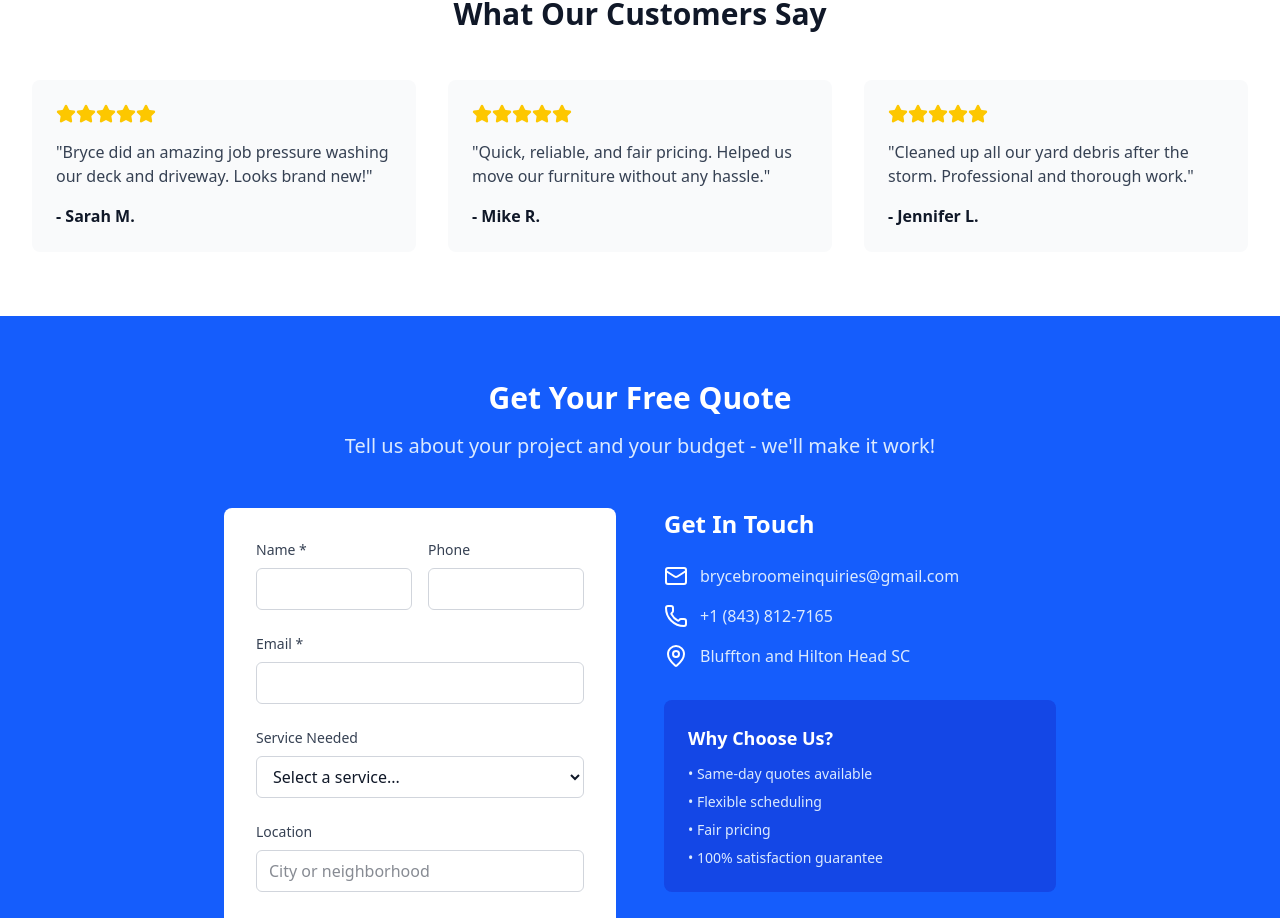
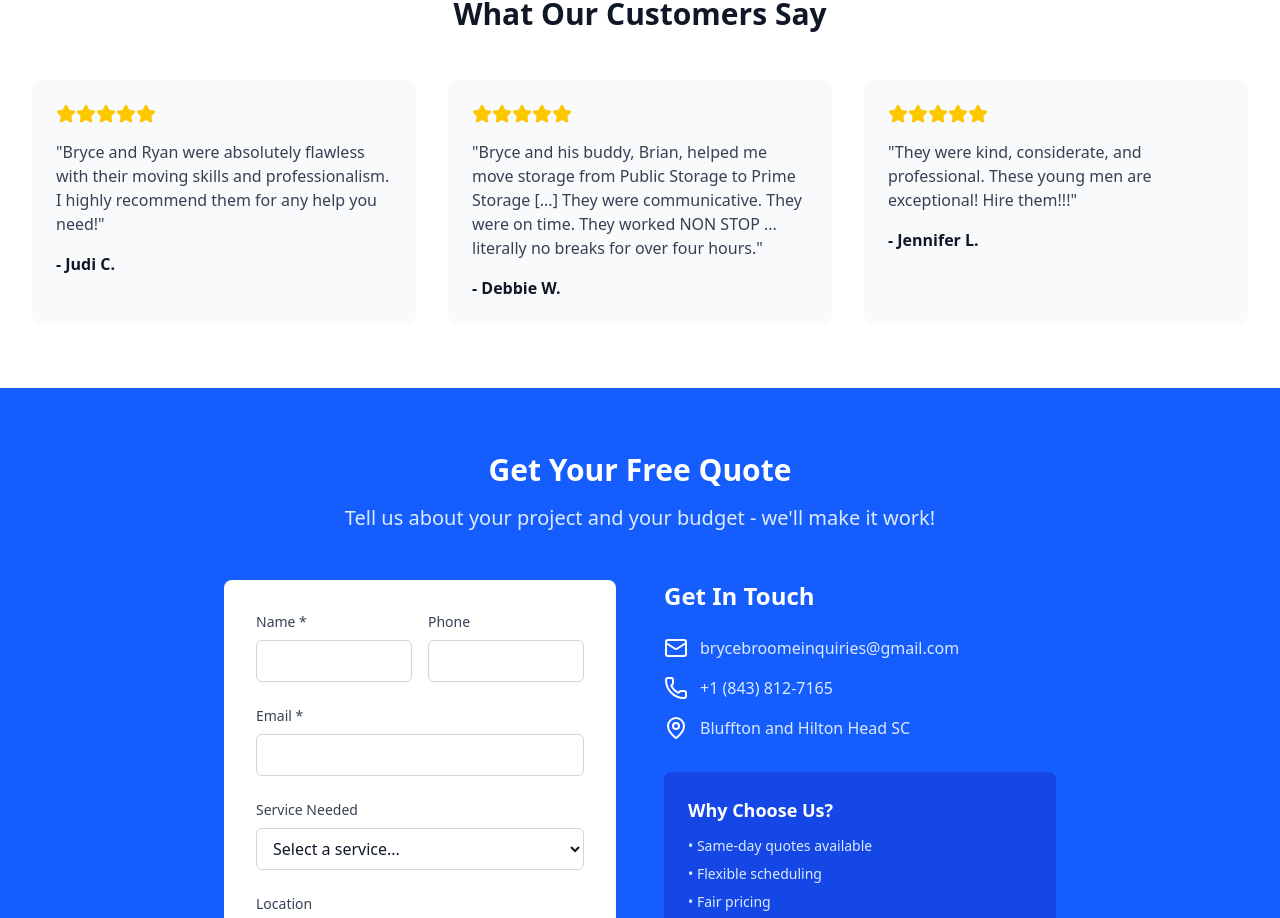
Before and after one commit to evanap003300/Small-Business-Website, a React (Vite) app in the folder tailwindcss4/: page / in a window 1280 px wide. Shown: the part 1636-2554 px from the top of the page. Built offline with nearby package versions, Linux system fonts and the light colour scheme.

Commit message:
Importing code

```diff
--- a/tailwindcss4/src/components/ServiceWebsite.jsx
+++ b/tailwindcss4/src/components/ServiceWebsite.jsx
@@ -1,7 +1,7 @@
-import React, { useState, useEffect, useRef } from 'react';
-import { Star, Truck, Trash2, Droplets, Package, Wrench, Phone, Mail, MapPin, CheckCircle } from 'lucide-react';
-import before_img from './images/before.webp'
-import after_img from './images/after.webp'
+import { CheckCircle, Droplets, Mail, MapPin, Package, Phone, Star, Trash2, Truck, Wrench } from 'lucide-react';
+import { useEffect, useRef, useState } from 'react';
+import after_img from './images/after.webp';
+import before_img from './images/before.webp';
 
 
 const ServiceWebsite = () => {
@@ -144,18 +144,18 @@ const ServiceWebsite = () => {
 
   const testimonials = [
     {
-      name: "Sarah M.",
-      text: "Bryce did an amazing job pressure washing our deck and driveway. Looks brand new!",
+      name: "Judi C.",
+      text: "Bryce and Ryan were absolutely flawless with their moving skills and professionalism. I highly recommend them for any help you need!",
       rating: 5
     },
     {
-      name: "Mike R.",
-      text: "Quick, reliable, and fair pricing. Helped us move our furniture without any hassle.",
+      name: "Debbie W.",
+      text: "Bryce and his buddy, Brian, helped me move storage from Public Storage to Prime Storage [...] They were communicative. They were on time. They worked NON STOP ... literally no breaks for over four hours.",
       rating: 5
     },
     {
       name: "Jennifer L.",
-      text: "Cleaned up all our yard debris after the storm. Professional and thorough work.",
+      text: "They were kind, considerate, and professional. These young men are exceptional! Hire them!!!",
       rating: 5
     }
   ];
```
